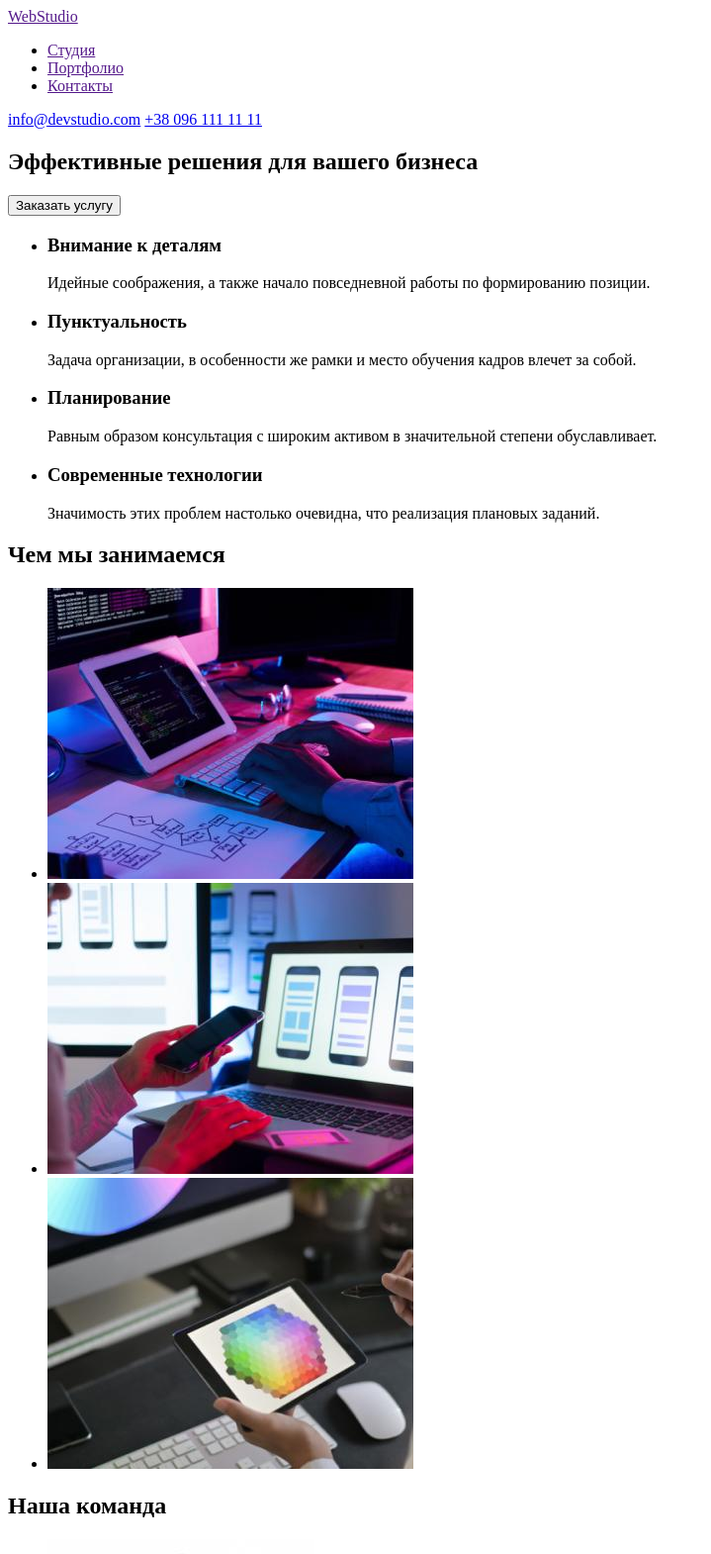
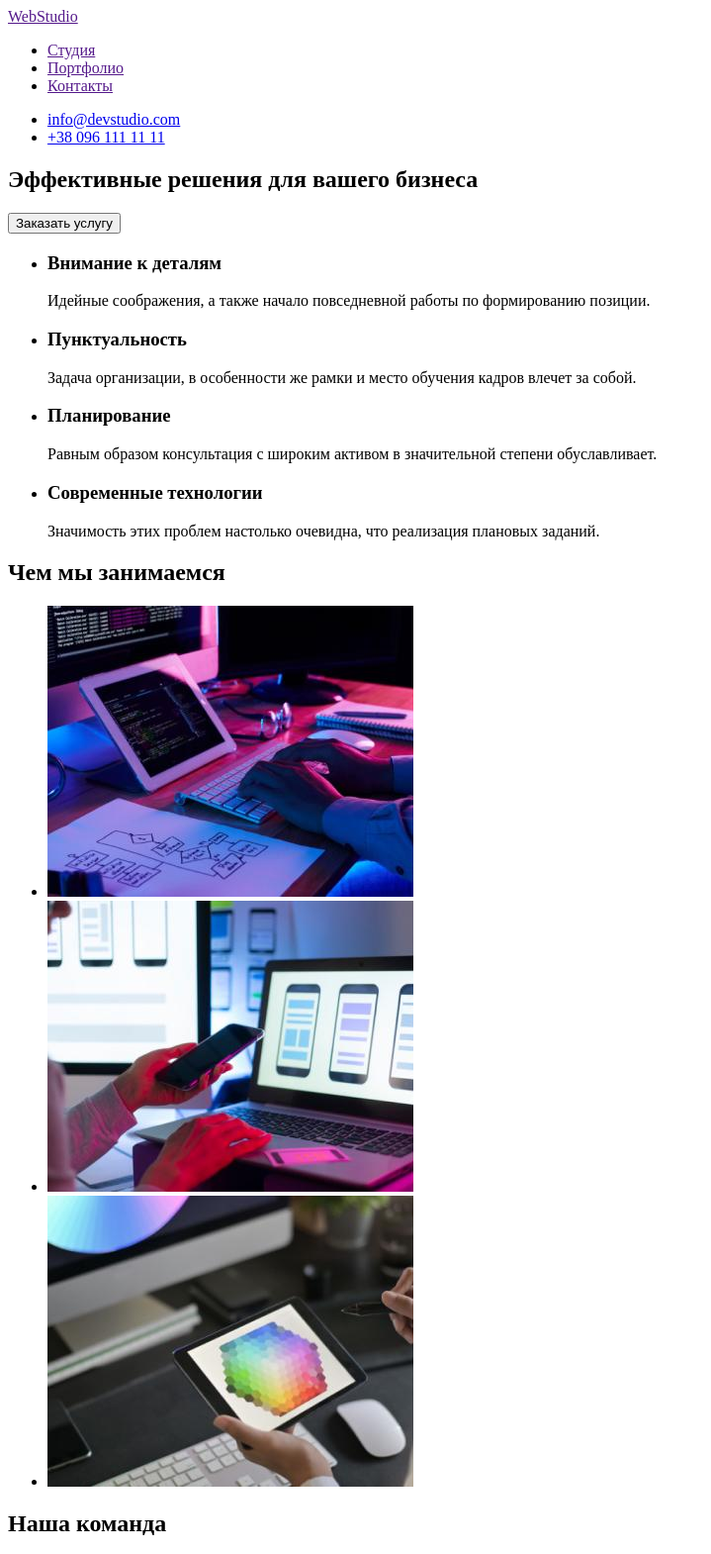
Before and after one commit to Oleh-Halytskyi/goit-markup-hw-01, a plain HTML site: page index.html in a window 1280 px wide. Shown: the top 1570 px of the page at 99% size, without its empty margins (0-719 px from the left). Drawn offline with Linux system fonts and the light colour scheme.

Commit message:
Форматирует код при помощи притера

```diff
--- a/index.html
+++ b/index.html
@@ -1,9 +1,9 @@
 <!DOCTYPE html>
 <html lang="ru">
   <head>
-    <meta charset="UTF-8">
-    <meta http-equiv="X-UA-Compatible" content="IE=edge">
-    <meta name="viewport" content="width=device-width, initial-scale=1.0">
+    <meta charset="UTF-8" />
+    <meta http-equiv="X-UA-Compatible" content="IE=edge" />
+    <meta name="viewport" content="width=device-width, initial-scale=1.0" />
     <title>Студия</title>
   </head>
   <body>
@@ -19,13 +19,13 @@
       </nav>
 
       <!-- Contacts -->
-        <a href="mailto:info@devstudio.com">info@devstudio.com</a>
-        <a href="tel:+380961111111">+38 096 111 11 11</a>
-
+      <ul>
+        <li><a href="mailto:info@devstudio.com">info@devstudio.com</a></li>
+        <li><a href="tel:+380961111111">+38 096 111 11 11</a></li>
+      </ul>
     </header>
 
     <main>
-
       <!-- Hero -->
       <section>
         <h1>Эффективные решения для вашего бизнеса</h1>
@@ -34,7 +34,6 @@
 
       <!-- Our advantages -->
       <section>
-
         <h2 hidden>Our advantages</h2>
         <ul>
           <li>
@@ -43,11 +42,15 @@
           </li>
           <li>
             <h3>Пунктуальность</h3>
-                    <p>Задача организации, в особенности же рамки и место обучения кадров влечет за собой.</p>
+            <p>
+              Задача организации, в особенности же рамки и место обучения кадров влечет за собой.
+            </p>
           </li>
           <li>
             <h3>Планирование</h3>
-                    <p>Равным образом консультация с широким активом в значительной степени обуславливает.</p>
+            <p>
+              Равным образом консультация с широким активом в значительной степени обуславливает.
+            </p>
           </li>
           <li>
             <h3>Современные технологии</h3>
@@ -61,51 +64,56 @@
         <h2>Чем мы занимаемся</h2>
 
         <ul>
-                <li><a href=""><img src="./images/work1.jpg" alt="Пишим програмы" width="370"></a></li>
-                <li><a href=""><img src="./images/work2.jpg" alt="Пишем приложения на смартфон" width="370"></a></li>
-                <li><a href=""><img src="./images/work3.jpg" alt="Дизайн сайтов" width="370"></a></li>
+          <li>
+            <a href=""><img src="./images/work1.jpg" alt="Пишим програмы" width="370" /></a>
+          </li>
+          <li>
+            <a href=""
+              ><img src="./images/work2.jpg" alt="Пишем приложения на смартфон" width="370"
+            /></a>
+          </li>
+          <li>
+            <a href=""><img src="./images/work3.jpg" alt="Дизайн сайтов" width="370" /></a>
+          </li>
         </ul>
       </section>
 
       <!-- Our teem -->
       <section>
-
         <h2>Наша команда</h2>
 
         <ul>
           <li>
-                    <img src="./images/Product-Designer.jpg" alt="Продукт менеджер" width="270">
+            <img src="./images/Product-Designer.jpg" alt="Продукт менеджер" width="270" />
             <p>Игорь Демьяненко</p>
             <p lang="en">Product Designer</p>
           </li>
           <li>
-                    <img src="./images/Frontend-Developer.jpg" alt="Фронтенд разработчик" width="270">
+            <img src="./images/Frontend-Developer.jpg" alt="Фронтенд разработчик" width="270" />
             <p>Ольга Репина</p>
             <p lang="en">Frontend Developer</p>
           </li>
           <li>
-                    <img src="./images/Marketing.jpg" alt="Маркетолог" width="270">
+            <img src="./images/Marketing.jpg" alt="Маркетолог" width="270" />
             <p>Николай Тарасов</p>
             <p lang="en">Marketing</p>
           </li>
           <li>
-                    <img src="./images/UI-Designer.jpg" alt="Дизайнер" width="270">
+            <img src="./images/UI-Designer.jpg" alt="Дизайнер" width="270" />
             <p>Михаил Ермаков</p>
             <p lang="en">UI Designer</p>
           </li>
         </ul>
       </section>
-
     </main>
 
     <footer>
       <a href="">WebStudio</a>
       <address>
-            г. Киев, пр-т Леси Украинки, 26 <br>
-            <a href="mailto:info@example.com">info@example.com</a> <br>
+        г. Киев, пр-т Леси Украинки, 26 <br />
+        <a href="mailto:info@example.com">info@example.com</a> <br />
         <a href="tel:+380991111111">+38 099 111 11 11</a>
       </address>
     </footer>
-
   </body>
 </html>
```
Lines whose indentation alone changed are shown as unchanged.
